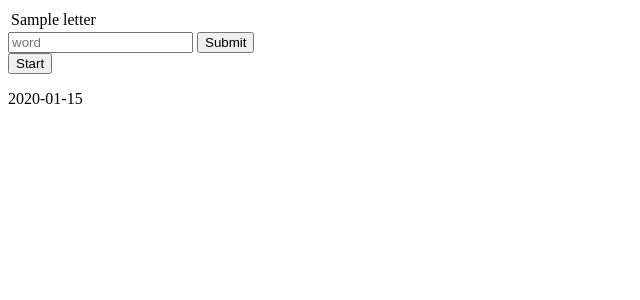
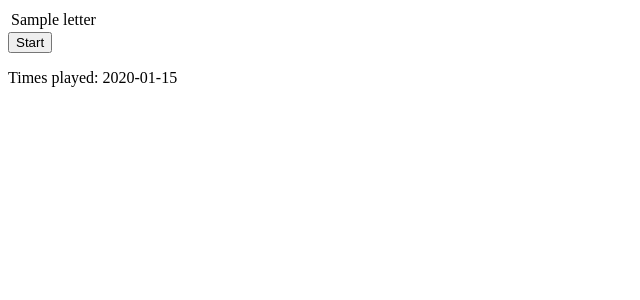
Before and after one commit to Caden01/flask-boggle-exercise, a Flask app: template templates/index.html in a window 1280 px wide. Shown: the top 300 px of the page, without its empty margins (0-640 px from the left). Run offline with Flask 3, Linux system fonts and the light colour scheme; the template is opened without the code that fills it: most values are stand-ins (such as "Sample title", 1, 10 or a date in 2020); parts of the project's set-up code (start-up, migrations or seed data) failed here and were passed over; some libraries are stand-ins or nearby versions.

Commit message:
Add comments and docstrings with small fixes

```diff
--- a/app.py
+++ b/app.py
@@ -8,6 +8,8 @@ boggle_game = Boggle()
 
 @app.route("/")
 def home():
+    """Set up game board and display times user had played"""
+
     board = boggle_game.make_board()
     session["board"] = board
     times_played = session.get("times_played", 0)
@@ -16,6 +18,8 @@ def home():
 
 @app.route("/check-word")
 def check_word():
+    """Retrieves user input and checks if it is a valid word"""
+
     word = request.args["word"]
     board = session["board"]
     result = boggle_game.check_valid_word(board, word)
@@ -24,6 +28,7 @@ def check_word():
 
 @app.route("/show-score", methods=["POST"])
 def show_score():
+    """Retrieves the users score to check if they got a new highscore and upadates times user has played"""
 
     score = request.json["score"]
     highscore = session.get("highscore", 0)
--- a/static/boggle.js
+++ b/static/boggle.js
@@ -9,7 +9,11 @@ const $score = $(".score");
 const $highscore = $(".highscore");
 const $timesPlayed = $(".times-played");
 
+$form.hide();
+
 let score = 0;
+
+/* Gets users form input and displays if the word is valid and on the board */
 async function handleForm(evt) {
   evt.preventDefault();
   let word = $input.val();
@@ -30,7 +34,9 @@ async function handleForm(evt) {
   $form.trigger("reset");
 }
 
+/* Setup game timer */
 function timer() {
+  $form.show();
   let sec = 60;
   let timer = setInterval(function () {
     $timer.html(sec);
@@ -43,6 +49,7 @@ function timer() {
   }, 1000);
 }
 
+/* "Game Over" screen appers showing user score and highscore */
 async function showScore() {
   const res = await axios.post("/show-score", { score: score });
   console.log(res);
--- a/templates/index.html
+++ b/templates/index.html
@@ -30,7 +30,7 @@
 
         <button class="start">Start</button>
 
-        <p>{{times_played}}</p>
+        <p>Times played: {{times_played}}</p>
 
         <p class="timer"></p>
 
```
